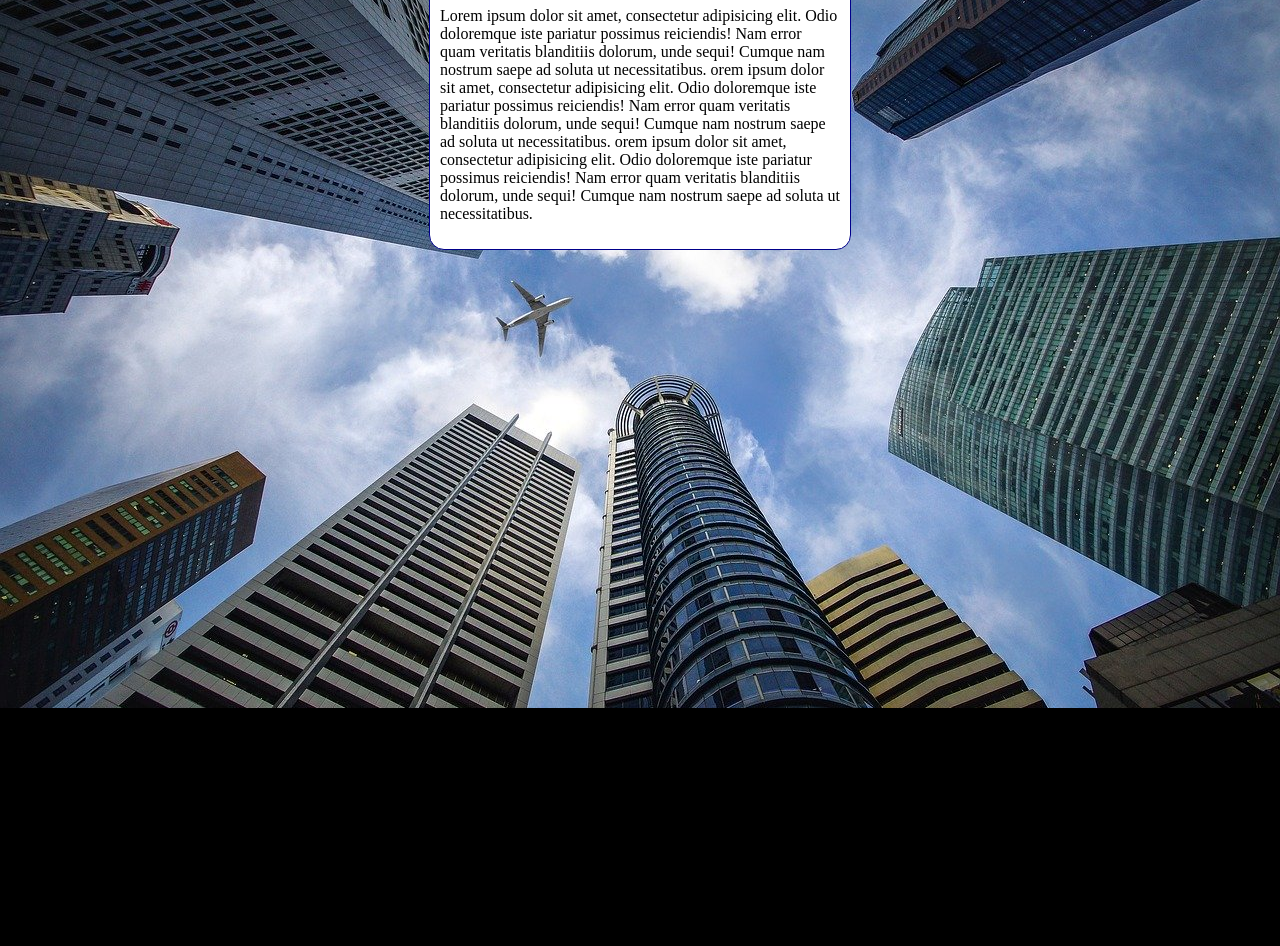
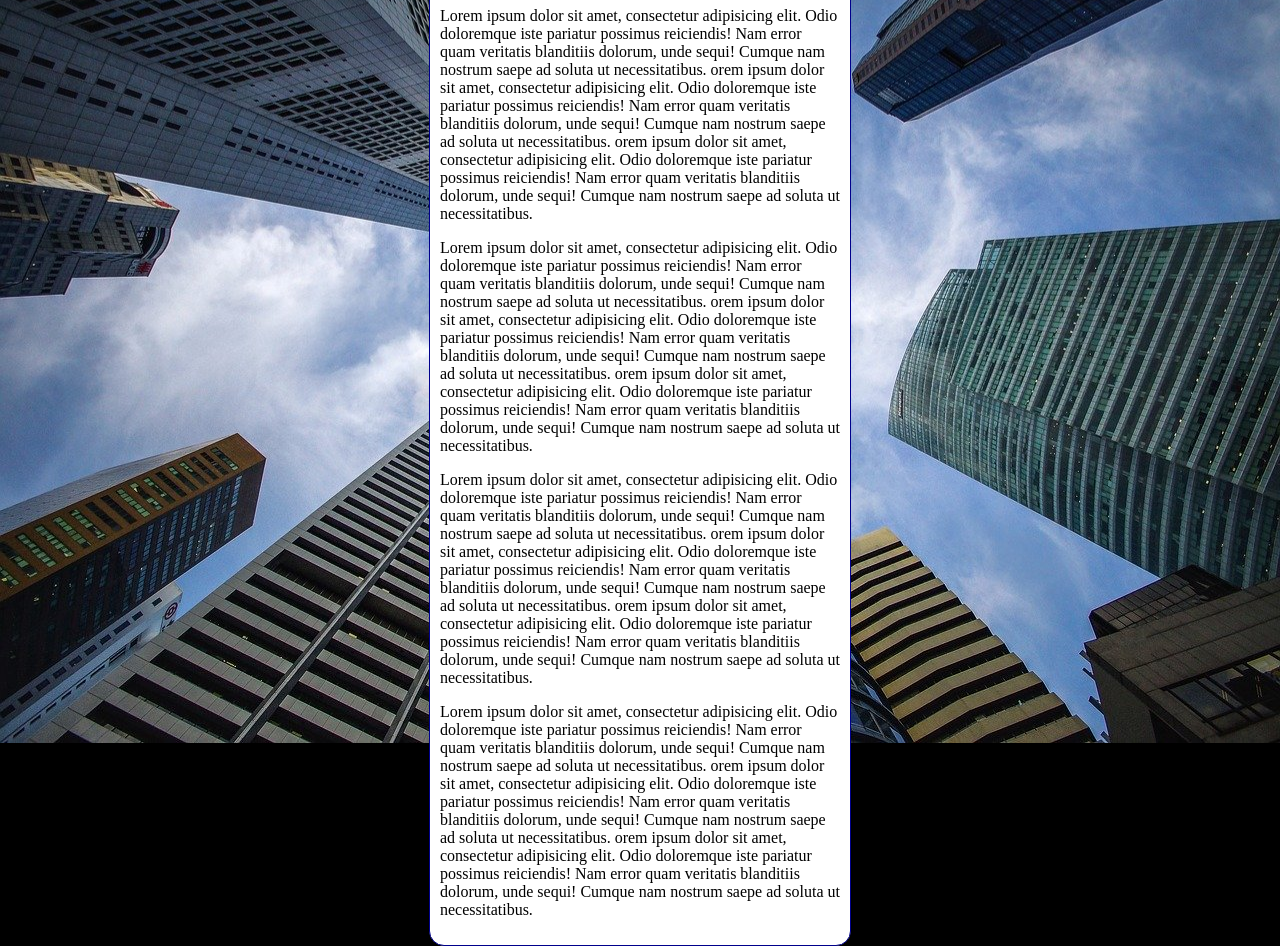
Before and after one commit to devruanmateus/html-css, a plain HTML site: page ex19/fundo005.html in a window 1280 px wide. Shown: the part 92-1038 px from the top of the page. Before the commit the page ends 800 px from the top, so only its background shows below. Drawn offline with Linux system fonts and the light colour scheme.

Commit message:
Update fundo005

```diff
--- a/ex19/fundo005.html
+++ b/ex19/fundo005.html
@@ -6,17 +6,17 @@
     <title>Document</title>
     <style>
         body {
-            height: 97vh;
-            background-color: #000000;
-            background-image: url('imagens/wallpaper002.jpg');
-            background-position: center top;
-            background-repeat: no-repeat;
+            height: 100vh;
             background-size: cover;
+            /* Shorthand - background
+                color > image > position > repeat > [size] > attachment
+            */
+            background: #000000 url('imagens/wallpaper002.jpg') center center no-repeat fixed
         }
 
         main {
             background-color: #fff;
-            width: 400px;
+            max-width: 400px;
             padding: 10px;
             margin: auto;
             border: 1px solid darkblue;
@@ -40,6 +40,45 @@
             Nam error quam veritatis blanditiis dolorum, unde sequi!
             Cumque nam nostrum saepe ad soluta ut necessitatibus.
         </p>
+        <p>Lorem ipsum dolor sit amet, consectetur adipisicing elit.
+            Odio doloremque iste pariatur possimus reiciendis!
+            Nam error quam veritatis blanditiis dolorum, unde sequi!
+            Cumque nam nostrum saepe ad soluta ut necessitatibus.
+            orem ipsum dolor sit amet, consectetur adipisicing elit.
+            Odio doloremque iste pariatur possimus reiciendis!
+            Nam error quam veritatis blanditiis dolorum, unde sequi!
+            Cumque nam nostrum saepe ad soluta ut necessitatibus.
+            orem ipsum dolor sit amet, consectetur adipisicing elit.
+            Odio doloremque iste pariatur possimus reiciendis!
+            Nam error quam veritatis blanditiis dolorum, unde sequi!
+            Cumque nam nostrum saepe ad soluta ut necessitatibus.
+        </p>
+        <p>Lorem ipsum dolor sit amet, consectetur adipisicing elit.
+            Odio doloremque iste pariatur possimus reiciendis!
+            Nam error quam veritatis blanditiis dolorum, unde sequi!
+            Cumque nam nostrum saepe ad soluta ut necessitatibus.
+            orem ipsum dolor sit amet, consectetur adipisicing elit.
+            Odio doloremque iste pariatur possimus reiciendis!
+            Nam error quam veritatis blanditiis dolorum, unde sequi!
+            Cumque nam nostrum saepe ad soluta ut necessitatibus.
+            orem ipsum dolor sit amet, consectetur adipisicing elit.
+            Odio doloremque iste pariatur possimus reiciendis!
+            Nam error quam veritatis blanditiis dolorum, unde sequi!
+            Cumque nam nostrum saepe ad soluta ut necessitatibus.
+        </p>
+        <p>Lorem ipsum dolor sit amet, consectetur adipisicing elit.
+            Odio doloremque iste pariatur possimus reiciendis!
+            Nam error quam veritatis blanditiis dolorum, unde sequi!
+            Cumque nam nostrum saepe ad soluta ut necessitatibus.
+            orem ipsum dolor sit amet, consectetur adipisicing elit.
+            Odio doloremque iste pariatur possimus reiciendis!
+            Nam error quam veritatis blanditiis dolorum, unde sequi!
+            Cumque nam nostrum saepe ad soluta ut necessitatibus.
+            orem ipsum dolor sit amet, consectetur adipisicing elit.
+            Odio doloremque iste pariatur possimus reiciendis!
+            Nam error quam veritatis blanditiis dolorum, unde sequi!
+            Cumque nam nostrum saepe ad soluta ut necessitatibus.
+        </p>
     </main>
 </body>
 </html>
```
